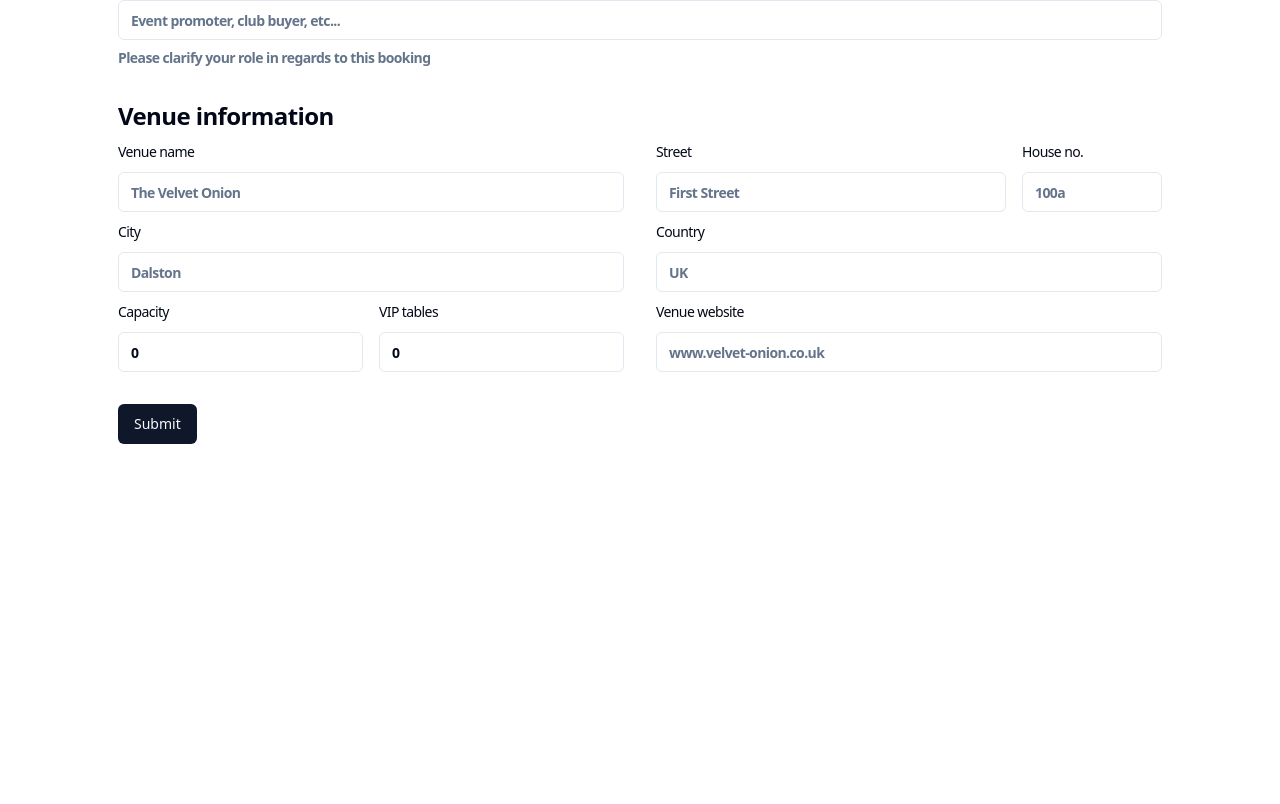
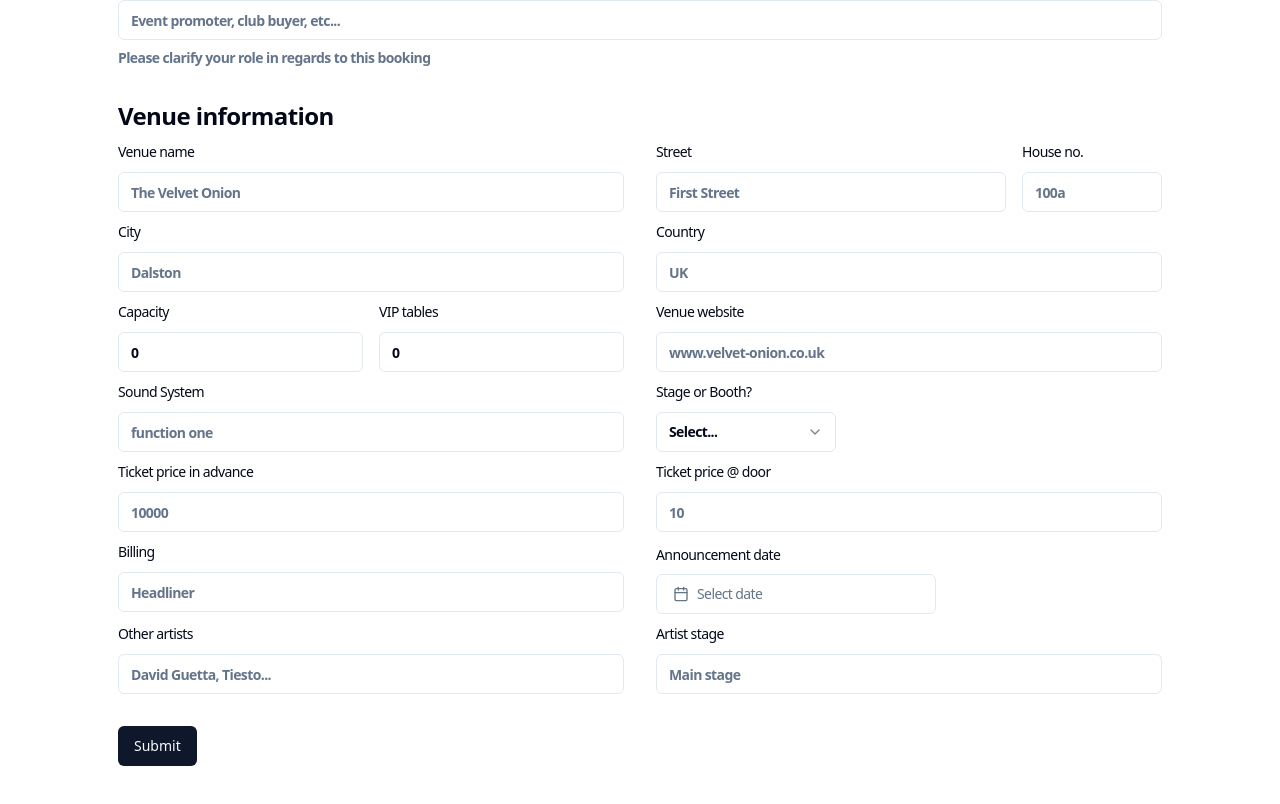
Before and after one commit to Jangelsdork/artist-booking-form, a Next.js app: page / in a window 1280 px wide. Shown: the part 844-1648 px from the top of the page. Before the commit the page ends 1368 px from the top, so only its background shows below. Built offline with nearby package versions, Linux system fonts and the light colour scheme.

Commit message:
added more inputs

```diff
--- a/src/components/BookingForm.tsx
+++ b/src/components/BookingForm.tsx
@@ -79,7 +79,7 @@ const formSchema = z.object({
   other_artists: z.string().min(2).max(500),
   artist_stage: z.string().min(2).max(50),
   proposed_playtime: z.string().min(2).max(20),
-  proposed_timetable: z.string().min(2).max(100),
+  proposed_timetable: z.string().min(2).max(200),
   load_in: z.string().min(2).max(50),
   soundcheck: z.string().min(2).max(50),
   doors_open: z.string().min(2).max(50),
@@ -317,7 +317,7 @@ const form = useForm<z.infer<typeof formSchema>>({
               />
               <FormField
                 control={form.control}
-                name="artist_name"
+                name="type_performance"
                 render={({ field }) => (
                   <FormItem>
                     <FormLabel>Performance type</FormLabel>
@@ -361,7 +361,7 @@ const form = useForm<z.infer<typeof formSchema>>({
                             {date ? (
                               format(date, "PPP")
                             ) : (
-                              <span>Pick a date</span>
+                              <span>Select date</span>
                             )}
                           </Button>
                         </PopoverTrigger>
@@ -400,7 +400,7 @@ const form = useForm<z.infer<typeof formSchema>>({
 
               <FormField
                 control={form.control}
-                name="artist_name"
+                name="event_name"
                 render={({ field }) => (
                   <FormItem>
                     <FormLabel>Performance type</FormLabel>
@@ -612,6 +612,161 @@ const form = useForm<z.infer<typeof formSchema>>({
                   </FormItem>
                 )}
               />
+              <FormField
+                control={form.control}
+                name="sound_system"
+                render={({ field }) => (
+                  <FormItem>
+                    <FormLabel>Sound System</FormLabel>
+                    <FormControl>
+                      <Input placeholder="function one" {...field} />
+                    </FormControl>
+                    <FormMessage />
+                  </FormItem>
+                )}
+              />
+              <FormField
+                control={form.control}
+                name="stage_or_booth"
+                render={({ field }) => (
+                  <FormItem>
+                    <FormLabel>Stage or Booth?</FormLabel>
+                    <FormControl>
+                      <Select
+                        onValueChange={field.onChange}
+                        defaultValue={field.value}
+                      >
+                        <SelectTrigger className="w-[180px]">
+                          <SelectValue placeholder="Select... " />
+                        </SelectTrigger>
+                        <SelectContent>
+                          <SelectItem value="booth">DJ booth</SelectItem>
+                          <SelectItem value="stage">Stage</SelectItem>
+                          <SelectItem value="other">Other</SelectItem>
+                        </SelectContent>
+                      </Select>
+                    </FormControl>
+
+                    <FormMessage />
+                  </FormItem>
+                )}
+              />
+              <FormField
+                control={form.control}
+                name="ticket_price_adv"
+                render={({ field }) => (
+                  <FormItem>
+                    <FormLabel>Ticket price in advance</FormLabel>
+                    <FormControl>
+                    <Input
+                    type="number"
+                    placeholder="10000"
+                    {...field}
+                    onChange={event => field.onChange(+event.target.value)} />
+
+                    </FormControl>
+
+                    <FormMessage />
+                  </FormItem>
+                )}
+              />
+              <FormField
+                control={form.control}
+                name="ticket_price_dos"
+                render={({ field }) => (
+                  <FormItem>
+                    <FormLabel>Ticket price @ door</FormLabel>
+                    <FormControl>
+                    <Input
+                    type="number"
+                    placeholder="10"
+                    {...field}
+                    onChange={event => field.onChange(+event.target.value)} />
+
+                    </FormControl>
+
+                    <FormMessage />
+                  </FormItem>
+                )}
+              />
+              <FormField
+                control={form.control}
+                name="billing"
+                render={({ field }) => (
+                  <FormItem>
+                    <FormLabel>Billing</FormLabel>
+                    <FormControl>
+                      <Input placeholder="Headliner" {...field} />
+                    </FormControl>
+                    <FormMessage />
+                  </FormItem>
+                )}
+              />
+              <FormField
+                control={form.control}
+                name="announcement"
+                render={() => (
+                  <FormItem>
+                    <FormLabel className="flex flex-col pt-4 pb-1">Announcement date</FormLabel>
+                    <FormControl>
+                      <Popover>
+                        <PopoverTrigger asChild>
+                          <Button
+                            variant={"outline"}
+                            className={cn(
+                              "w-[280px] justify-start text-left font-normal",
+                              !date && "text-muted-foreground"
+                            )}
+                          >
+                            <CalendarIcon className="mr-2 h-4 w-4" />
+                            {date ? (
+                              format(date, "PPP")
+                            ) : (
+                              <span>Select date</span>
+                            )}
+                          </Button>
+                        </PopoverTrigger>
+                        <PopoverContent className="w-auto p-0">
+                          <Calendar
+                            mode="single"
+                            selected={date}
+                            onSelect={setDate}
+                            initialFocus
+                          />
+                        </PopoverContent>
+                      </Popover>
+                    </FormControl>
+
+                    <FormMessage />
+                  </FormItem>
+                )}
+              />
+              <FormField
+                control={form.control}
+                name="other_artists"
+                render={({ field }) => (
+                  <FormItem>
+                    <FormLabel>Other artists</FormLabel>
+                    <FormControl>
+                      <Input placeholder="David Guetta, Tiesto..." {...field} />
+                    </FormControl>
+                    <FormMessage />
+                  </FormItem>
+                )}
+              />
+              <FormField
+                control={form.control}
+                name="artist_stage"
+                render={({ field }) => (
+                  <FormItem>
+                    <FormLabel>Artist stage</FormLabel>
+                    <FormControl>
+                      <Input placeholder="Main stage" {...field} />
+                    </FormControl>
+                    <FormMessage />
+                  </FormItem>
+                )}
+              />
           </div>
           </h2>
           <Button type="submit">Submit</Button>
```
